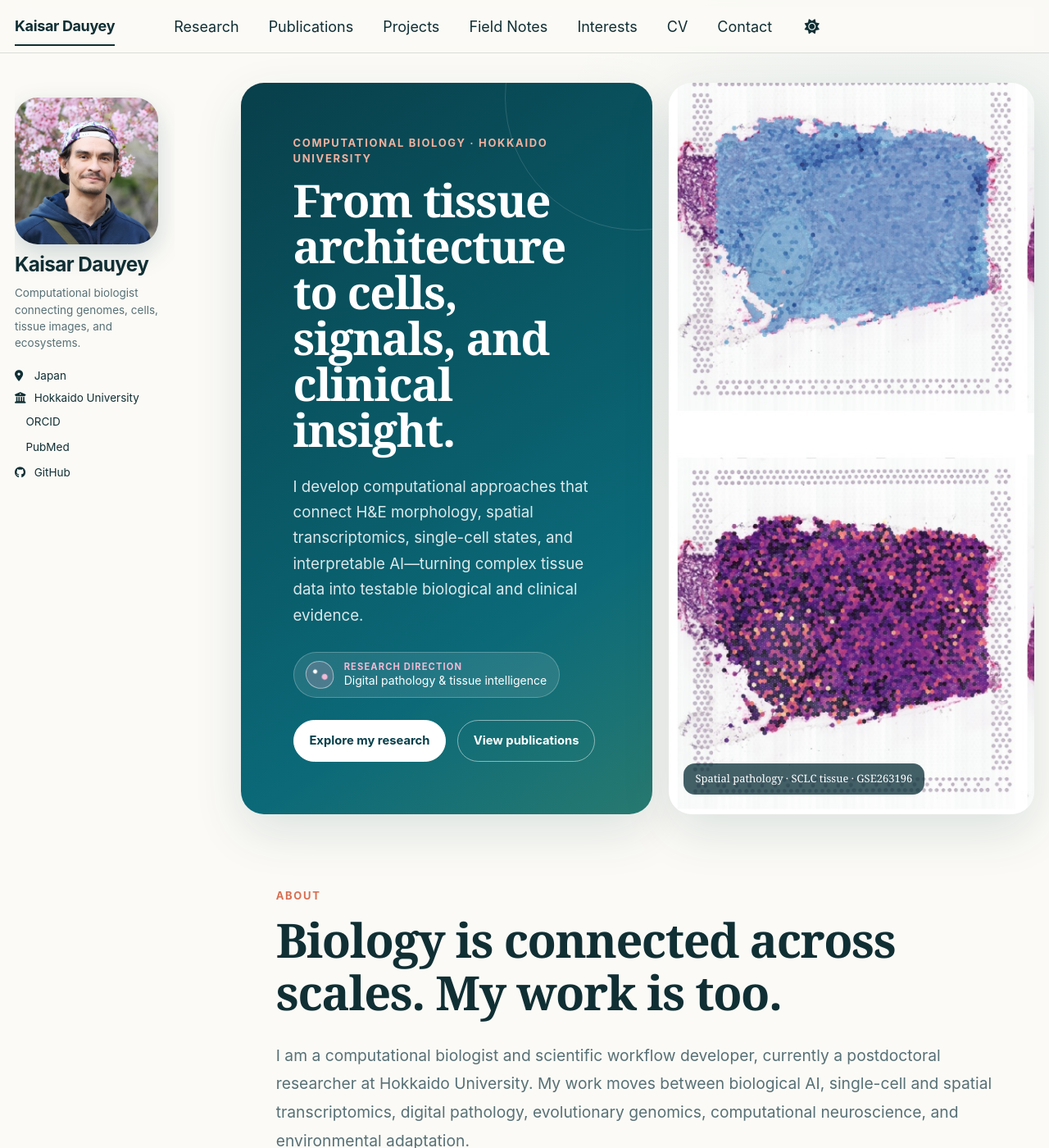
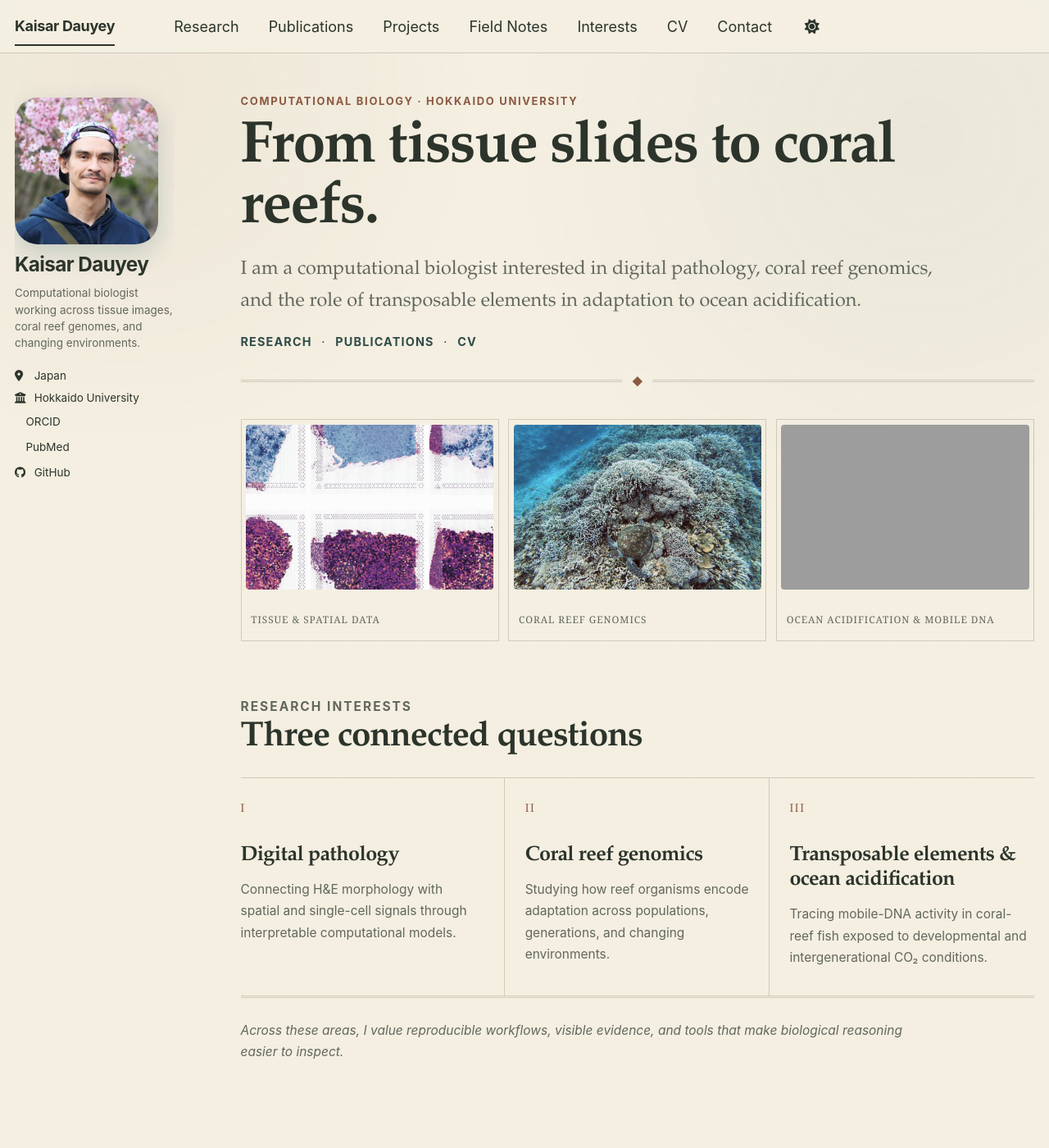
Before and after one commit to Kays3/Kays3.github.io, a Jekyll site: the page built from _pages/about.md, in a window 1280 px wide and 1400 px high. Shown: the whole window at 82% size. Built offline with Jekyll 4.4.1, drawn with Linux system fonts in a browser that asks for light colours; a style sheet for code colours, icons or effects is not loaded; some of the changed text lies outside the part shown; grey boxes are pictures that could not be loaded.

Commit message:
Simplify homepage with vintage research layout
Present the three research themes in a clean horizontal homepage with restrained vintage-atlas styling.

```diff
--- a/_config.yml
+++ b/_config.yml
@@ -12,7 +12,7 @@ site_theme               : "default" # The available themes options are "default
 title                    : "Kaisar Dauyey"
 title_separator          : "—"
 name                     : &name "Kaisar Dauyey"
-description              : &description "Computational biologist working across single-cell genomics, biological AI, digital pathology, evolutionary genomics, and reproducible scientific software."
+description              : &description "Computational biologist working across digital pathology, coral reef genomics, transposable elements, and ocean-acidification research."
 url                      : https://kays3.github.io # The base hostname & protocol for your site e.g. "https://[your GitHub username].github.io",
                                                            # or if you already have some other page hosted on Github then use "https://[your GitHub username].github.io/[Your Repo Name]"
 baseurl                  : "" # the subpath of your site, e.g. "/blog"
@@ -26,7 +26,7 @@ author:
   avatar           : "kaisar-dauyey-2025.jpg"
   name             : "Kaisar Dauyey"
   pronouns         : # example: "she/her"
-  bio              : "Computational biologist connecting genomes, cells, tissue images, and ecosystems."
+  bio              : "Computational biologist working across tissue images, coral reef genomes, and changing environments."
   location         : "Japan"
   employer         : "Hokkaido University"
   uri              : # URL
@@ -144,7 +144,7 @@ facebook:
   app_id                 :
   publisher              :
 og_image                 : "research/digital-pathology-spatial-cover.jpg"
-og_description           : "Kaisar Dauyey — computational biology across genomes, cells, tissue images, and ecosystems."
+og_description           : "Kaisar Dauyey — digital pathology, coral reef genomics, and transposable elements under ocean acidification."
 # For specifying social profiles
 # - https://developers.google.com/structured-data/customize/social-profiles
 social:
--- a/_pages/about.md
+++ b/_pages/about.md
@@ -7,39 +7,26 @@ redirect_from:
   - /about.html
 ---
 
-<section class="home-hero" aria-labelledby="home-title">
-  <div class="home-hero__copy">
+<main class="home-atlas" aria-labelledby="home-title">
+  <header class="home-atlas__header">
     <p class="eyebrow">Computational biology · Hokkaido University</p>
-    <h1 id="home-title">From tissue architecture to cells, signals, and clinical insight.</h1>
-    <p class="home-hero__lead">I develop computational approaches that connect H&amp;E morphology, spatial transcriptomics, single-cell states, and interpretable AI—turning complex tissue data into testable biological and clinical evidence.</p>
-    <a class="focus-pill" href="/research/#digital-pathology"><span class="focus-pill__cells" aria-hidden="true"></span><span><strong>Research direction</strong> Digital pathology & tissue intelligence</span></a>
-    <div class="cta-row">
-      <a class="kd-button kd-button--primary" href="/research/">Explore my research</a>
-      <a class="kd-button" href="/publications/">View publications</a>
-    </div>
+    <h1 id="home-title">From tissue slides to coral reefs.</h1>
+    <p class="home-atlas__lead">I am a computational biologist interested in digital pathology, coral reef genomics, and the role of transposable elements in adaptation to ocean acidification.</p>
+    <p class="home-atlas__links"><a href="/research/">Research</a><span aria-hidden="true">·</span><a href="/publications/">Publications</a><span aria-hidden="true">·</span><a href="/cv/">CV</a></p>
+  </header>
+
+  <div class="atlas-strip" aria-label="Research imagery">
+    <figure><img src="/images/research/digital-pathology-spatial-cover.jpg" alt="Spatial pathology tissue sections colored by T-cell identity and dysfunction scores" fetchpriority="high"><figcaption>Tissue & spatial data</figcaption></figure>
+    <figure><img src="/images/aka-island-reef.jpg" alt="Sea turtle swimming across a coral reef at Aka Island, Okinawa" loading="lazy"><figcaption>Coral reef genomics</figcaption></figure>
+    <figure><img src="/images/research/aka-island-coral-turtle.png" alt="Sea turtle resting among coral at Aka Island, Okinawa" loading="lazy"><figcaption>Ocean acidification & mobile DNA</figcaption></figure>
   </div>
-  <figure class="home-hero__image">
-    <img src="/images/research/digital-pathology-spatial-cover.jpg" alt="Spatial pathology tissue sections colored by T-cell identity and dysfunction scores" fetchpriority="high">
-    <figcaption>Spatial pathology · SCLC tissue · GSE263196</figcaption>
-  </figure>
-</section>
 
-<section class="intro-block" aria-labelledby="about-heading">
-  <p class="eyebrow">About</p>
-  <h2 id="about-heading">Biology is connected across scales. My work is too.</h2>
-  <p>I am a computational biologist and scientific workflow developer, currently a postdoctoral researcher at Hokkaido University. My work moves between biological AI, single-cell and spatial transcriptomics, digital pathology, evolutionary genomics, computational neuroscience, and environmental adaptation.</p>
-  <p>I am especially interested in making complex analyses easier to test, reproduce, review, and extend. That means pairing biological questions with explicit inputs and outputs, validation checkpoints, portable environments, and documentation that lets the next person understand not only <em>what</em> ran, but <em>why</em>.</p>
-</section>
+  <section class="research-ledger" aria-labelledby="research-interests-title">
+    <div class="research-ledger__heading"><p class="eyebrow">Research interests</p><h2 id="research-interests-title">Three connected questions</h2></div>
+    <article><span class="research-ledger__number">I</span><h3>Digital pathology</h3><p>Connecting H&amp;E morphology with spatial and single-cell signals through interpretable computational models.</p></article>
+    <article><span class="research-ledger__number">II</span><h3>Coral reef genomics</h3><p>Studying how reef organisms encode adaptation across populations, generations, and changing environments.</p></article>
+    <article><span class="research-ledger__number">III</span><h3>Transposable elements & ocean acidification</h3><p>Tracing mobile-DNA activity in coral-reef fish exposed to developmental and intergenerational CO₂ conditions.</p></article>
+  </section>
 
-<section class="research-grid" aria-label="Research themes">
-  <article class="research-card research-card--ocean"><span class="research-card__index">01</span><h3>Biological AI</h3><p>Foundation models and machine learning for single-cell data, donor-aware evaluation, perturbation analysis, and biological interpretation.</p></article>
-  <article class="research-card research-card--pathology"><span class="research-card__index">02</span><span class="research-card__tissue" aria-hidden="true"></span><h3>Digital pathology</h3><p>Connecting whole-slide morphology with spatial and molecular data through interpretable models and clinically meaningful validation.</p></article>
-  <article class="research-card research-card--forest"><span class="research-card__index">03</span><h3>Genomes in context</h3><p>Evolution, environment, and adaptation—from ancient human genomes to mobile DNA in coral-reef fish.</p></article>
-  <article class="research-card research-card--sand"><span class="research-card__index">04</span><h3>Reproducible research</h3><p>Modular workflows with transparent assumptions, robust checks, locked environments, and useful handoff documentation.</p></article>
-</section>
-
-<section class="note-banner">
-  <div><p class="eyebrow">Current focus</p><h2>Tools that make scientific reasoning inspectable.</h2></div>
-  <p>Recent work includes Geneformer pipelines for lung T-cell analysis, transposable-element workflows for ocean-acidification studies, and reproducible environments for computational biology.</p>
-  <a class="text-link" href="/projects/">See selected projects <span aria-hidden="true">→</span></a>
-</section>
+  <p class="home-atlas__note">Across these areas, I value reproducible workflows, visible evidence, and tools that make biological reasoning easier to inspect.</p>
+</main>
--- a/assets/css/main.scss
+++ b/assets/css/main.scss
@@ -39,22 +39,22 @@
 ;
 
 /* Kaisar Dauyey — custom academic site
-   Pacific blue, Hokkaido green, steppe sand, and coral accents. */
+   Field-atlas parchment, reef green, pathology plum, and weathered ink. */
 
 :root {
-  --kd-ink: #102f34;
-  --kd-muted: #577075;
-  --kd-ocean: #0b6675;
-  --kd-ocean-deep: #073f4b;
-  --kd-forest: #3f6c56;
-  --kd-coral: #d86f52;
-  --kd-pathology: #965276;
-  --kd-pathology-soft: #f2e2ea;
-  --kd-sand: #eadcc2;
-  --kd-paper: #fbfaf6;
-  --kd-surface: #f2f6f3;
-  --kd-line: rgba(16, 47, 52, 0.14);
-  --kd-shadow: 0 22px 60px rgba(7, 63, 75, 0.12);
+  --kd-ink: #2c342b;
+  --kd-muted: #62675d;
+  --kd-ocean: #456563;
+  --kd-ocean-deep: #304c49;
+  --kd-forest: #526447;
+  --kd-coral: #8c5941;
+  --kd-pathology: #7f5369;
+  --kd-pathology-soft: #eadde2;
+  --kd-sand: #d8c7a5;
+  --kd-paper: #f4efe1;
+  --kd-surface: #ebe6d8;
+  --kd-line: rgba(67, 57, 39, 0.2);
+  --kd-shadow: 0 14px 36px rgba(67, 57, 39, 0.1);
   --global-bg-color: var(--kd-paper);
   --global-text-color: var(--kd-ink);
   --global-link-color: var(--kd-ocean);
@@ -62,7 +62,7 @@
   --global-link-color-visited: var(--kd-ocean);
   --global-masthead-link-color: var(--kd-ink);
   --global-border-color: var(--kd-line);
-  --global-footer-bg-color: #e8efeb;
+  --global-footer-bg-color: #e8e1d1;
 }
 
 html[data-theme="dark"] {
@@ -91,14 +91,16 @@ html[data-theme="dark"] {
 
 body {
   background:
-    radial-gradient(circle at 88% 10%, rgba(11, 102, 117, 0.08), transparent 26rem),
+    radial-gradient(circle at 12% 8%, rgba(140, 89, 65, 0.06), transparent 24rem),
+    radial-gradient(circle at 88% 12%, rgba(69, 101, 99, 0.06), transparent 28rem),
+    repeating-linear-gradient(0deg, transparent 0, transparent 7px, rgba(67, 57, 39, 0.012) 8px),
     var(--kd-paper);
   font-feature-settings: "kern" 1, "liga" 1;
 }
 
 h1, h2, h3, .page__title, .author__name {
   color: var(--kd-ink);
-  font-family: Georgia, "Times New Roman", serif;
+  font-family: "Palatino Linotype", Palatino, Georgia, "Times New Roman", serif;
   letter-spacing: -0.025em;
 }
 
@@ -119,7 +121,7 @@ h1, h2, h3, .page__title, .author__name {
 }
 
 .masthead {
-  background: rgba(251, 250, 246, 0.9);
+  background: rgba(244, 239, 225, 0.93);
   backdrop-filter: blur(16px);
   -webkit-backdrop-filter: blur(16px);
 }
@@ -163,135 +165,30 @@ html[data-theme="dark"] .masthead {
   text-transform: uppercase;
 }
 
-.home-hero {
-  display: grid;
-  grid-template-columns: minmax(0, 1.06fr) minmax(260px, 0.94fr);
-  gap: 1.1rem;
-  margin-bottom: 5rem;
-}
+.home-atlas { margin: 0 0 4rem; }
+.home-atlas__header { border-bottom: 3px double var(--kd-line); padding: 0.7rem 0 2rem; position: relative; }
+.home-atlas__header::after { background: var(--kd-paper); bottom: -0.7rem; color: var(--kd-coral); content: "◆"; font-size: 0.72rem; left: 50%; padding: 0 0.65rem; position: absolute; transform: translateX(-50%); }
+.home-atlas__header h1 { font-size: clamp(2.55rem, 5.6vw, 4.7rem); line-height: 1.03; margin: 0 0 1rem; max-width: 12em; }
+.home-atlas__lead { color: var(--kd-muted); font-family: "Palatino Linotype", Palatino, Georgia, serif; font-size: clamp(1.05rem, 2vw, 1.3rem) !important; line-height: 1.65; margin: 0 !important; max-width: 48rem; }
+.home-atlas__links { display: flex; font-size: 0.8rem !important; gap: 0.65rem; margin: 1rem 0 0 !important; text-transform: uppercase; letter-spacing: 0.08em; }
+.page__content .home-atlas__links a { color: var(--kd-ocean-deep); font-weight: 750; text-decoration: none; }
+.page__content .home-atlas__links a:hover { color: var(--kd-coral); }
 
-.home-hero__copy {
-  background: linear-gradient(145deg, #083f4a, #0b6978 72%, #287a70);
-  border-radius: 28px;
-  box-shadow: var(--kd-shadow);
-  color: #f6fbf9;
-  display: flex;
-  flex-direction: column;
-  justify-content: center;
-  min-height: 470px;
-  overflow: hidden;
-  padding: clamp(2rem, 5vw, 4.2rem);
-  position: relative;
-}
+.atlas-strip { display: grid; gap: 0.65rem; grid-template-columns: repeat(3, minmax(0, 1fr)); margin: 2.5rem 0 3.75rem; }
+.atlas-strip figure { border: 1px solid var(--kd-line); margin: 0; min-width: 0; padding: 0.3rem; }
+.atlas-strip img { aspect-ratio: 3 / 2; display: block; filter: saturate(0.82) contrast(0.98); object-fit: cover; width: 100%; }
+.atlas-strip figcaption { color: var(--kd-muted); font-size: 0.66rem; letter-spacing: 0.08em; padding: 0.55rem 0.35rem 0.25rem; text-transform: uppercase; }
 
-.home-hero__copy::after {
-  border: 1px solid rgba(255,255,255,0.14);
-  border-radius: 50%;
-  content: "";
-  height: 18rem;
-  position: absolute;
-  right: -8rem;
-  top: -8rem;
-  width: 18rem;
-}
-
-.home-hero__copy h1 {
-  color: #fff;
-  font-size: clamp(2.25rem, 4.3vw, 4rem);
-  line-height: 1.02;
-  margin: 0 0 1.4rem;
-  max-width: 9.2em;
-}
-
-.home-hero__copy .eyebrow { color: #f3b19e; }
-.home-hero__lead { color: rgba(255,255,255,0.86); font-size: 1.04rem !important; line-height: 1.68; max-width: 34rem; }
-
-.page__content .focus-pill {
-  align-items: center;
-  align-self: flex-start;
-  background: rgba(255, 255, 255, 0.1);
-  border: 1px solid rgba(255, 255, 255, 0.24);
-  border-radius: 999px;
-  color: #fff;
-  display: inline-flex;
-  font-size: 0.78rem;
-  gap: 0.7rem;
-  line-height: 1.35;
-  margin: 0.25rem 0 1rem;
-  padding: 0.55rem 0.8rem;
-  text-decoration: none;
-}
-.page__content .focus-pill:hover { background: rgba(255, 255, 255, 0.16); color: #fff; text-decoration: none; }
-.focus-pill strong { color: #f3b9d4; display: block; font-size: 0.62rem; letter-spacing: 0.1em; text-transform: uppercase; }
-.focus-pill__cells { background: radial-gradient(circle at 35% 35%, #fff 0 2px, transparent 3px), radial-gradient(circle at 68% 60%, #f3b9d4 0 3px, transparent 4px), rgba(225,154,189,0.22); border: 1px solid rgba(255,255,255,0.48); border-radius: 48% 52% 44% 56%; flex: 0 0 auto; height: 1.9rem; transform: rotate(-8deg); width: 1.9rem; }
-
-.home-hero__image {
-  border-radius: 28px;
-  box-shadow: var(--kd-shadow);
-  display: block;
-  margin: 0;
-  min-height: 470px;
-  overflow: hidden;
-  position: relative;
-}
-
-.home-hero__image img { height: 100%; object-fit: cover; width: 100%; }
-.home-hero__image figcaption {
-  background: rgba(7, 45, 54, 0.75);
-  border-radius: 14px;
-  bottom: 1rem;
-  color: white;
-  font-size: 0.72rem;
-  left: 1rem;
-  max-width: calc(100% - 2rem);
-  padding: 0.5rem 0.8rem;
-  position: absolute;
-}
-
-.cta-row { display: flex; flex-wrap: wrap; gap: 0.75rem; margin-top: 0.5rem; }
-.page__content .kd-button {
-  border: 1px solid rgba(255,255,255,0.5);
-  border-radius: 999px;
-  color: #fff;
-  display: inline-block;
-  font-size: 0.82rem;
-  font-weight: 700;
-  padding: 0.75rem 1.05rem;
-  text-decoration: none;
-  transition: transform 160ms ease, background 160ms ease;
-}
-.page__content .kd-button:hover { background: rgba(255,255,255,0.12); color: #fff; transform: translateY(-2px); text-decoration: none; }
-.page__content .kd-button--primary { background: #fff; border-color: #fff; color: #073f4b; }
-.page__content .kd-button--primary:hover { background: #f7e5dc; color: #073f4b; }
-
-.intro-block { max-width: 49rem; margin: 0 auto 4rem; }
-.intro-block h2 { font-size: clamp(2rem, 4.5vw, 3.5rem); line-height: 1.1; margin-top: 0; }
-.intro-block p:not(.eyebrow) { color: var(--kd-muted); font-size: 1.07rem !important; line-height: 1.8; }
-
-.research-grid {
-  display: grid;
-  gap: 1rem;
-  grid-template-columns: repeat(2, minmax(0, 1fr));
-  margin: 0 0 4rem;
-}
-
-.research-card {
-  border: 1px solid var(--kd-line);
-  border-radius: 22px;
-  min-height: 270px;
-  padding: 1.5rem;
-  position: relative;
-}
-.research-card h3 { font-size: 1.6rem; margin: 4.3rem 0 0.6rem; }
-.research-card p { color: var(--kd-muted); font-size: 0.92rem !important; line-height: 1.65; }
-.research-card__index { color: var(--kd-ocean); font-size: 0.76rem; font-weight: 800; letter-spacing: 0.1em; }
-.research-card--ocean { background: rgba(65, 156, 170, 0.11); }
-.research-card--forest { background: rgba(63, 108, 86, 0.11); }
-.research-card--sand { background: rgba(220, 190, 139, 0.22); }
-.research-card--pathology { background: linear-gradient(145deg, var(--kd-pathology-soft), rgba(150,82,118,0.08)); overflow: hidden; }
-.research-card--pathology .research-card__index { color: var(--kd-pathology); }
-.research-card__tissue { border: 1px solid rgba(150,82,118,0.25); border-radius: 48% 52% 43% 57%; height: 5.4rem; position: absolute; right: 1rem; top: 1rem; transform: rotate(-9deg); width: 6.3rem; }
-.research-card__tissue::before { background: radial-gradient(circle at 18% 28%, var(--kd-pathology) 0 3px, transparent 4px), radial-gradient(circle at 42% 62%, var(--kd-pathology) 0 4px, transparent 5px), radial-gradient(circle at 72% 34%, var(--kd-pathology) 0 3px, transparent 4px), radial-gradient(circle at 82% 72%, var(--kd-pathology) 0 2px, transparent 3px), radial-gradient(circle at 55% 22%, rgba(150,82,118,0.45) 0 8px, transparent 9px); content: ""; inset: 0.35rem; opacity: 0.78; position: absolute; }
+.research-ledger { border-bottom: 3px double var(--kd-line); display: grid; grid-template-columns: repeat(3, minmax(0, 1fr)); margin: 0 0 1.5rem; }
+.research-ledger__heading { border-bottom: 1px solid var(--kd-line); grid-column: 1 / -1; padding-bottom: 1.2rem; }
+.research-ledger__heading h2 { font-size: clamp(1.8rem, 3.3vw, 2.65rem); margin: 0; }
+.research-ledger article { border-right: 1px solid var(--kd-line); padding: 1.6rem 1.35rem 1.8rem 0; }
+.research-ledger article + article { padding-left: 1.35rem; }
+.research-ledger article:last-child { border-right: 0; padding-right: 0; }
+.research-ledger__number { color: var(--kd-coral); display: block; font-family: "Palatino Linotype", Palatino, serif; font-size: 0.78rem; letter-spacing: 0.12em; margin-bottom: 1.7rem; }
+.research-ledger h3 { font-size: 1.4rem; line-height: 1.2; margin: 0 0 0.7rem; }
+.research-ledger p { color: var(--kd-muted); font-size: 0.86rem !important; line-height: 1.7; margin: 0 !important; }
+.home-atlas__note { color: var(--kd-muted); font-size: 0.86rem !important; font-style: italic; line-height: 1.7; margin: 0 !important; max-width: 45rem; }
 
 .note-banner {
   align-items: end;
@@ -420,22 +317,20 @@ html[data-theme="dark"] .masthead {
 }
 
 @media screen and (max-width: 78em) {
-  .home-hero { grid-template-columns: 1fr; }
-  .home-hero__copy { min-height: 430px; }
-  .home-hero__image { min-height: 360px; }
   .collaboration-grid { grid-template-columns: 1fr 1fr; }
   .collaboration-card:first-child { grid-column: 1 / -1; }
-  .research-card { min-height: auto; }
-  .research-card h3 { margin-top: 2.8rem; }
   .note-banner { align-items: start; grid-template-columns: 1fr; gap: 1rem; }
 }
 
 @media screen and (max-width: 46em) {
-  .home-hero { margin: 0 -0.3rem 3.5rem; }
-  .home-hero__copy, .home-hero__image { border-radius: 20px; min-height: 390px; }
-  .home-hero__copy { padding: 2rem 1.4rem; }
-  .home-hero__image { min-height: 300px; }
-  .project-grid, .field-grid, .collaboration-grid, .research-grid, .interest-grid { grid-template-columns: 1fr; }
+  .home-atlas__header h1 { font-size: clamp(2.35rem, 12vw, 3.4rem); }
+  .atlas-strip { display: flex; margin-left: -0.2rem; margin-right: -0.2rem; overflow-x: auto; padding: 0 0.2rem 0.75rem; scroll-snap-type: x mandatory; }
+  .atlas-strip figure { flex: 0 0 80%; scroll-snap-align: start; }
+  .research-ledger { grid-template-columns: 1fr; }
+  .research-ledger article, .research-ledger article + article { border-bottom: 1px solid var(--kd-line); border-right: 0; padding: 1.4rem 0; }
+  .research-ledger article:last-child { border-bottom: 0; }
+  .research-ledger__number { margin-bottom: 0.7rem; }
+  .project-grid, .field-grid, .collaboration-grid, .interest-grid { grid-template-columns: 1fr; }
   .collaboration-card:first-child { grid-column: auto; }
   .topic-row { gap: 0.75rem; grid-template-columns: 2.2rem 1fr; }
   .publication-item { gap: 0.7rem; grid-template-columns: 3rem 1fr; }
```
